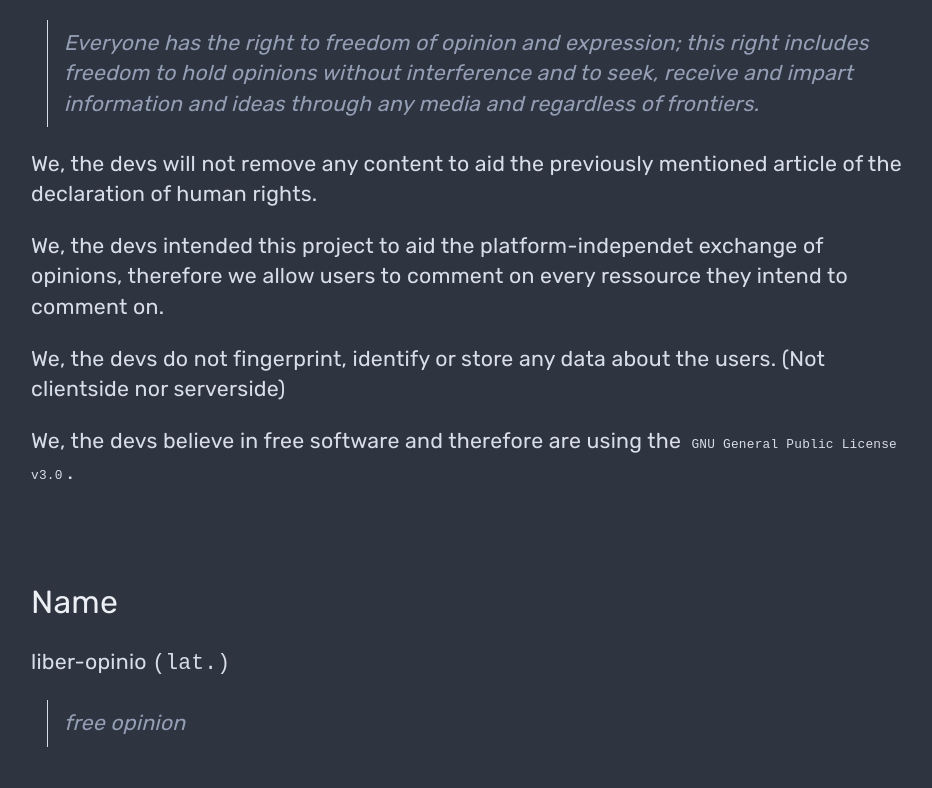
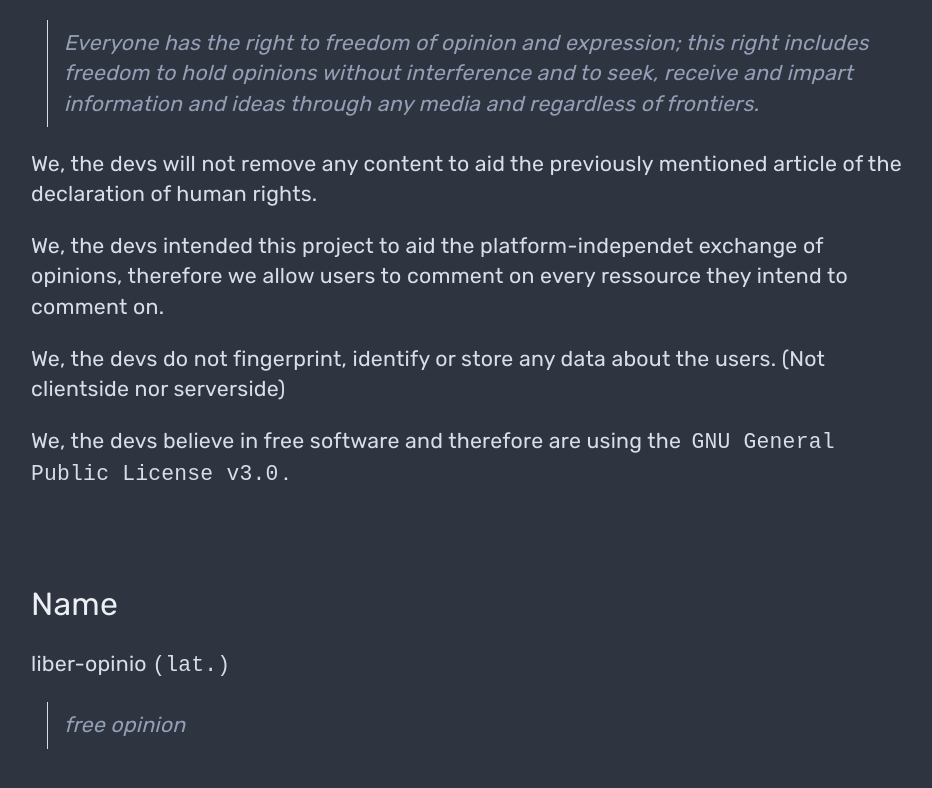
Before and after one commit to x127f/liber-opinio, a React (Create React App) app in the folder frontend/: page / in a window 1280 px wide. Shown: the part 586-1374 px from the top of the page, without its empty margins (169-1101 px from the left). Built offline with nearby package versions, Linux system fonts and the light colour scheme.

Commit message:
badly formatted code block

```diff
--- a/frontend/src/App.css
+++ b/frontend/src/App.css
@@ -135,7 +135,6 @@ a:visited {
 	padding: 0.3rem;
 	background-color: var(--primary);
 	border-radius: 0.2rem;
-	font-size: 0.8rem;
 }
 
 .button {
```
